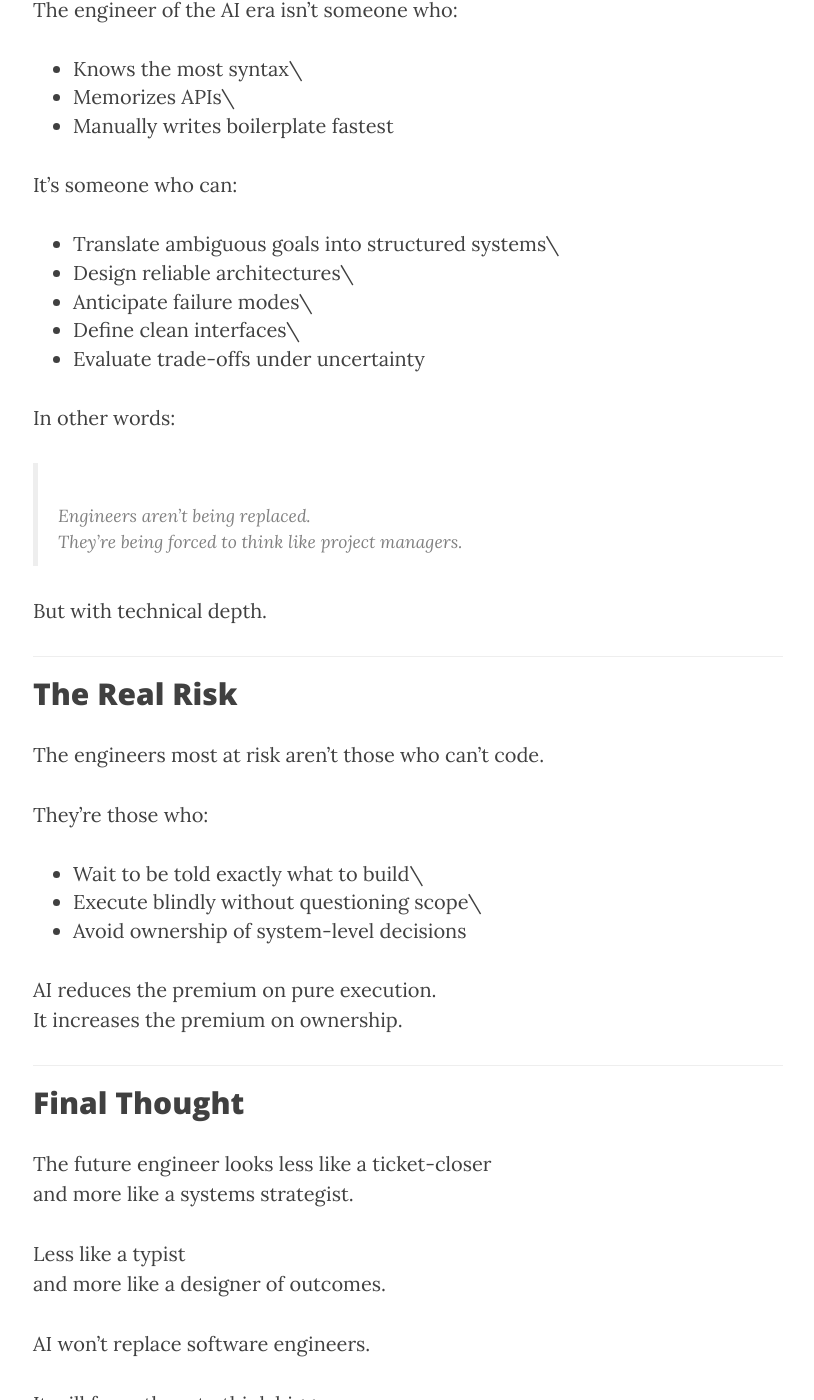
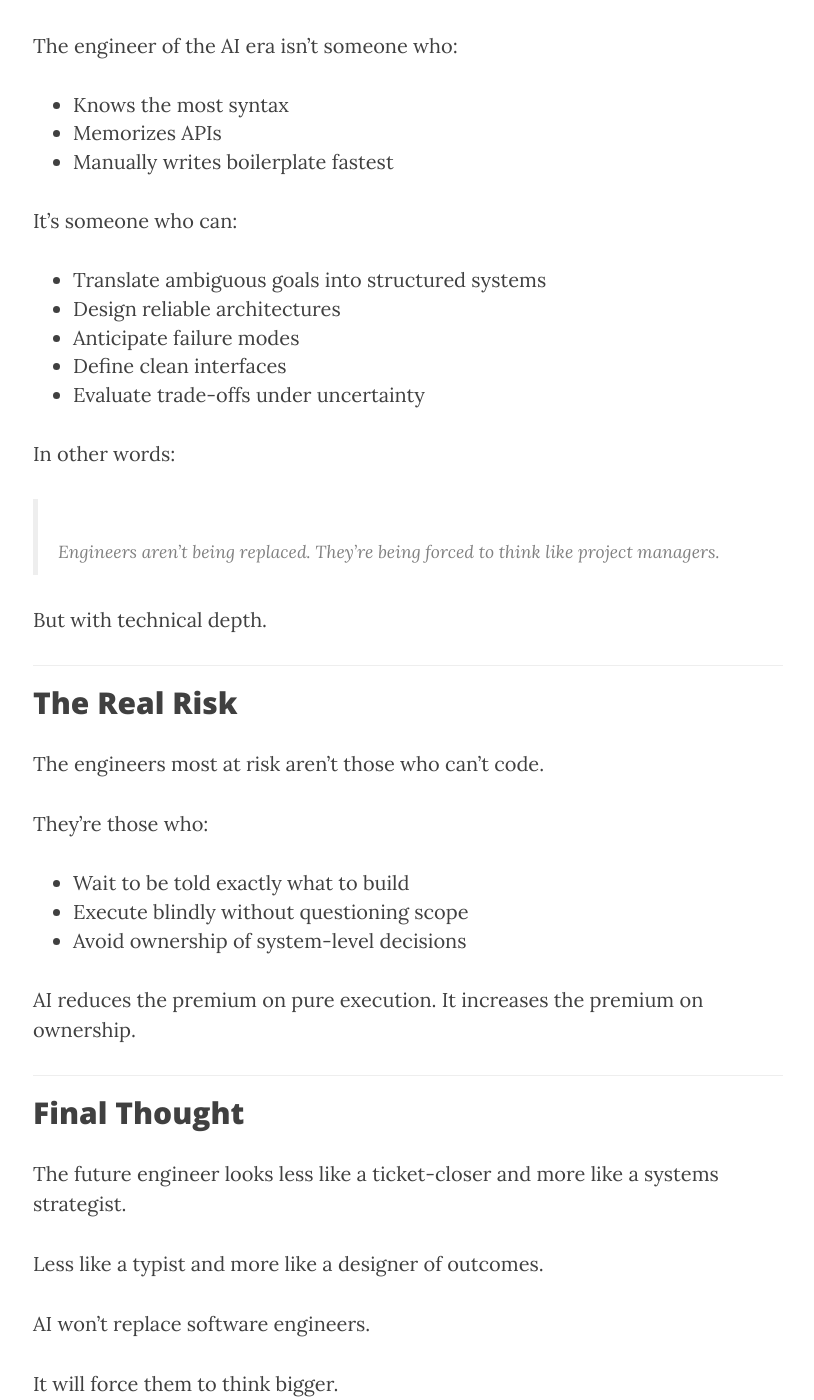
Before and after one commit to buonzz/buonzz.github.io, a Jekyll site: the page built from _posts/2026-03-03-ai-wont-replace-software-engineers.md, in a window 1280 px wide and 1400 px high, scrolled down 3777 px. Shown: the whole window, without its empty margins (232-1046 px from the left). Built offline with Jekyll 4.4.1, drawn with Linux system fonts in a browser that asks for light colours; nearby versions of some CDN libraries; comment, search, counter and statistics services are not loaded; some of the changed text lies outside the part shown.

Commit message:
Revise article on AI's impact on software engineering
Updated the subtitle and refined the text to emphasize the evolving role of software engineers in the age of AI, highlighting the shift towards project management skills and higher-level thinking.

```diff
--- a/_posts/2026-03-03-ai-wont-replace-software-engineers.md
+++ b/_posts/2026-03-03-ai-wont-replace-software-engineers.md
@@ -21,7 +22,7 @@
 
 That's the wrong frame.
 
-AI isn't replacing software engineers.\
+AI isn't replacing software engineers.
 It's compressing execution --- and forcing engineers to level up into
 something closer to project managers.
 
@@ -33,16 +34,16 @@
 
 Traditionally, software engineers were valued for:
 
--   Translating requirements into code\
--   Designing technical architecture\
--   Debugging complex systems\
+-   Translating requirements into code
+-   Designing technical architecture
+-   Debugging complex systems
 -   Writing efficient, maintainable implementations
 
 Project managers handled:
 
--   Clarifying goals\
--   Aligning stakeholders\
--   Breaking projects into structured tasks\
+-   Clarifying goals
+-   Aligning stakeholders
+-   Breaking projects into structured tasks
 -   Managing timelines and tradeoffs
 
 There was a clear separation between *deciding what should be built* and
@@ -56,10 +57,10 @@
 
 They can:
 
--   Scaffold entire applications\
--   Write boilerplate instantly\
--   Refactor large codebases\
--   Generate tests and documentation\
+-   Scaffold entire applications
+-   Write boilerplate instantly
+-   Refactor large codebases
+-   Generate tests and documentation
 -   Debug with surprising competence
 
 In other words, they compress the mechanical act of coding.
@@ -74,19 +75,19 @@
 
 With AI, output quality depends almost entirely on:
 
--   Clarity of instructions\
--   Constraint definition\
--   System boundaries\
--   Edge case anticipation\
+-   Clarity of instructions
+-   Constraint definition
+-   System boundaries
+-   Edge case anticipation
 -   Iterative refinement
 
 That's not "just coding."
 
 That's:
 
--   Requirement engineering\
--   Scope design\
--   Risk anticipation\
+-   Requirement engineering
+-   Scope design
+-   Risk anticipation
 -   Quality evaluation
 
 Those are project management skills.
@@ -97,48 +98,48 @@
 
 In the AI-augmented workflow, engineers increasingly:
 
--   Frame problems precisely\
--   Define constraints clearly\
--   Evaluate outputs critically\
--   Iterate with strategic intent\
+-   Frame problems precisely
+-   Define constraints clearly
+-   Evaluate outputs critically
+-   Iterate with strategic intent
 -   Balance trade-offs deliberately
 
 Instead of typing every line, they:
 
--   Architect solution space\
--   Design feedback loops\
--   Orchestrate AI agents\
+-   Architect solution space
+-   Design feedback loops
+-   Orchestrate AI agents
 -   Integrate generated systems into coherent products
 
 They move up a layer of abstraction.
 
-Not away from engineering.\
+Not away from engineering.
 Deeper into it.
 
 ------------------------------------------------------------------------
 
 ## This Isn't Downgrading Engineering. It's Upgrading It.
 
-Low-level implementation becomes cheaper.\
+Low-level implementation becomes cheaper.
 High-level thinking becomes more valuable.
 
 The engineer of the AI era isn't someone who:
 
--   Knows the most syntax\
--   Memorizes APIs\
+-   Knows the most syntax
+-   Memorizes APIs
 -   Manually writes boilerplate fastest
 
 It's someone who can:
 
--   Translate ambiguous goals into structured systems\
--   Design reliable architectures\
--   Anticipate failure modes\
--   Define clean interfaces\
+-   Translate ambiguous goals into structured systems
+-   Design reliable architectures
+-   Anticipate failure modes
+-   Define clean interfaces
 -   Evaluate trade-offs under uncertainty
 
 In other words:
 
-> Engineers aren't being replaced.\
+> Engineers aren't being replaced.
 > They're being forced to think like project managers.
 
 But with technical depth.
@@ -151,21 +152,21 @@
 
 They're those who:
 
--   Wait to be told exactly what to build\
--   Execute blindly without questioning scope\
+-   Wait to be told exactly what to build
+-   Execute blindly without questioning scope
 -   Avoid ownership of system-level decisions
 
-AI reduces the premium on pure execution.\
+AI reduces the premium on pure execution.
 It increases the premium on ownership.
 
 ------------------------------------------------------------------------
 
 ## Final Thought
 
-The future engineer looks less like a ticket-closer\
+The future engineer looks less like a ticket-closer
 and more like a systems strategist.
 
-Less like a typist\
+Less like a typist
 and more like a designer of outcomes.
 
 AI won't replace software engineers.
```
Also changed, not shown: other parts of _posts/2026-03-03-ai-wont-replace-software-engineers.md (+1 -0 lines).
